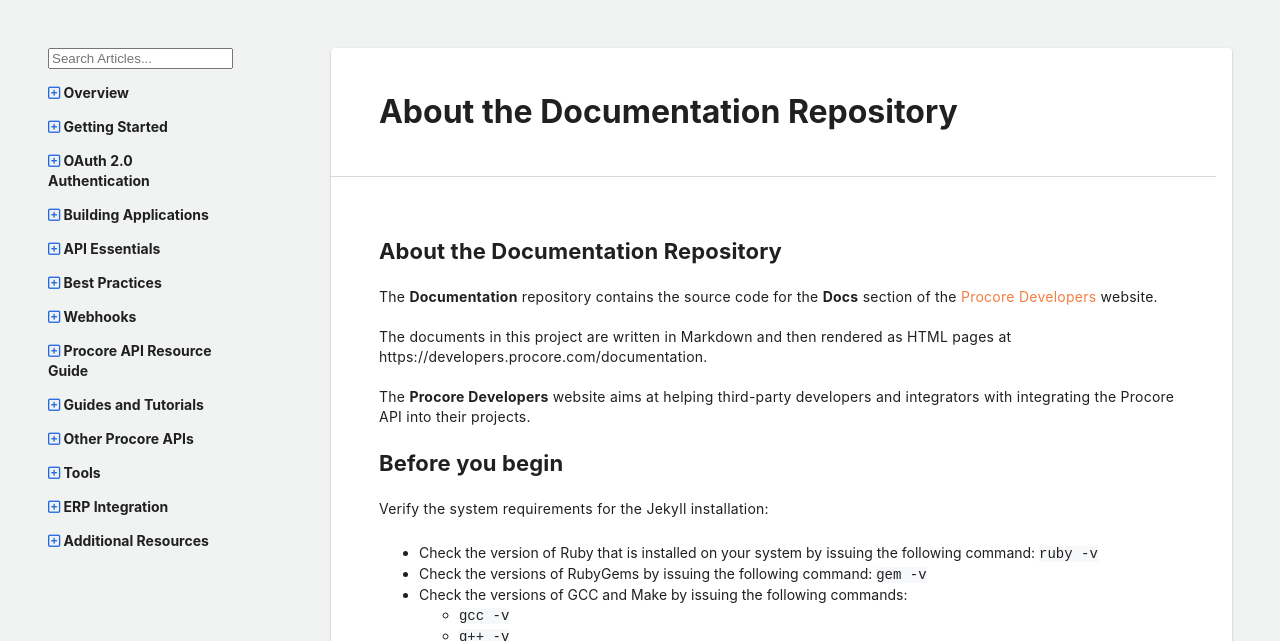
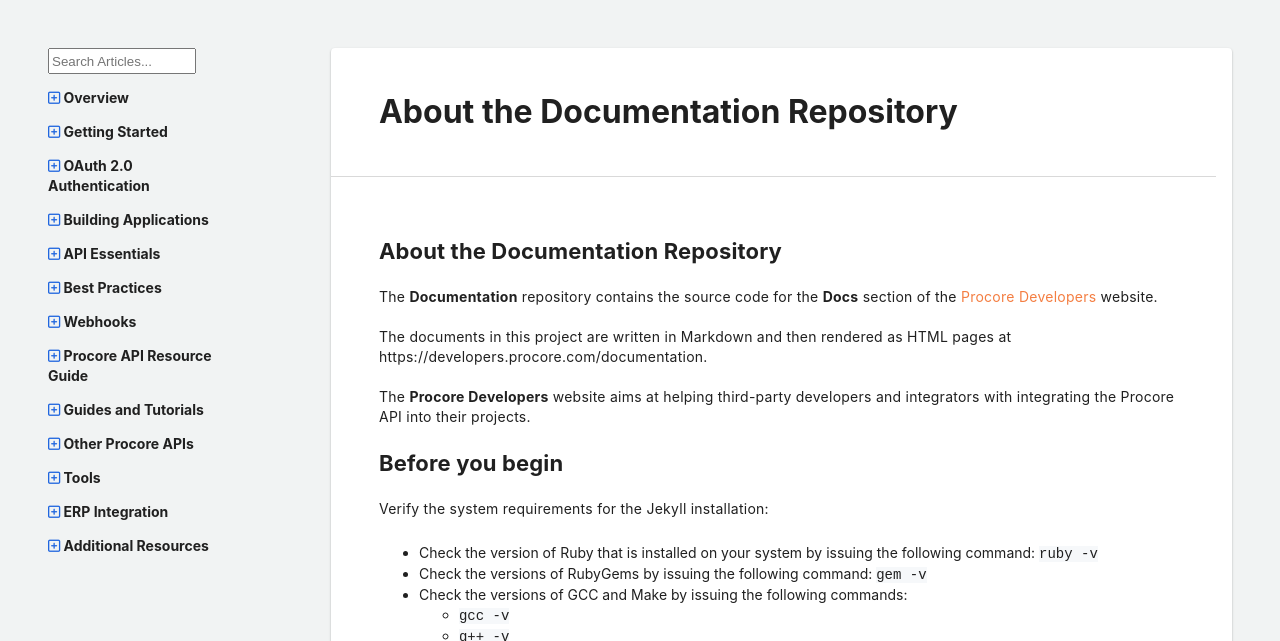
Before and after one commit to procore/documentation, a Jekyll site: the page built from README.md, in a window 1280 px wide. Shown: the top 641 px of the page. Built offline with Jekyll 4.4.1, drawn with Linux system fonts in a browser that asks for light colours; our own code applies the rules of GitHub Pages for plain Markdown files; comment, search, counter and statistics services are not loaded.

Commit message:
added a bit of styling

```diff
--- a/assets/css/nav.css
+++ b/assets/css/nav.css
@@ -129,3 +129,12 @@ nav i.icon {
 #results-container a {
   color: #095ac6;
 }
+
+#results-container a:hover {
+  text-decoration: underline;
+}
+
+#search-input {
+  width: 75%;
+  height: 1.5em;
+}
```
